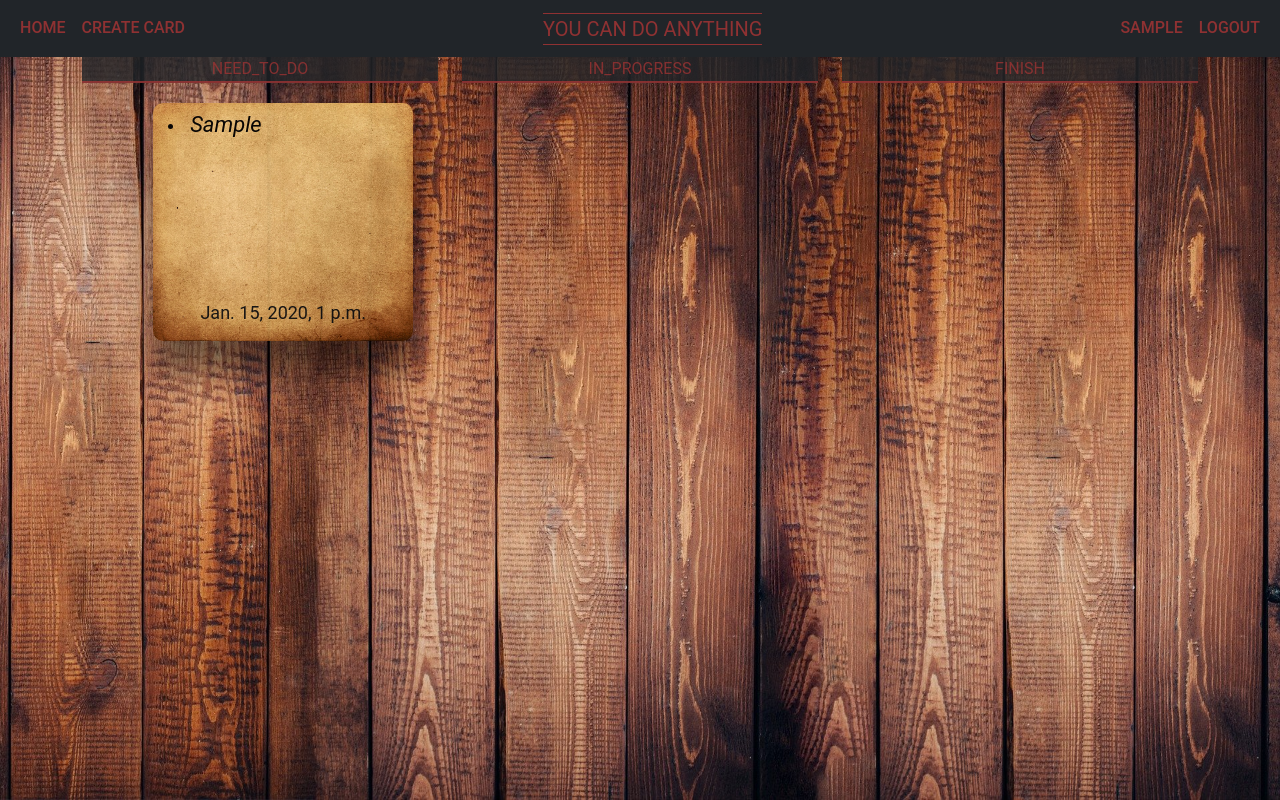
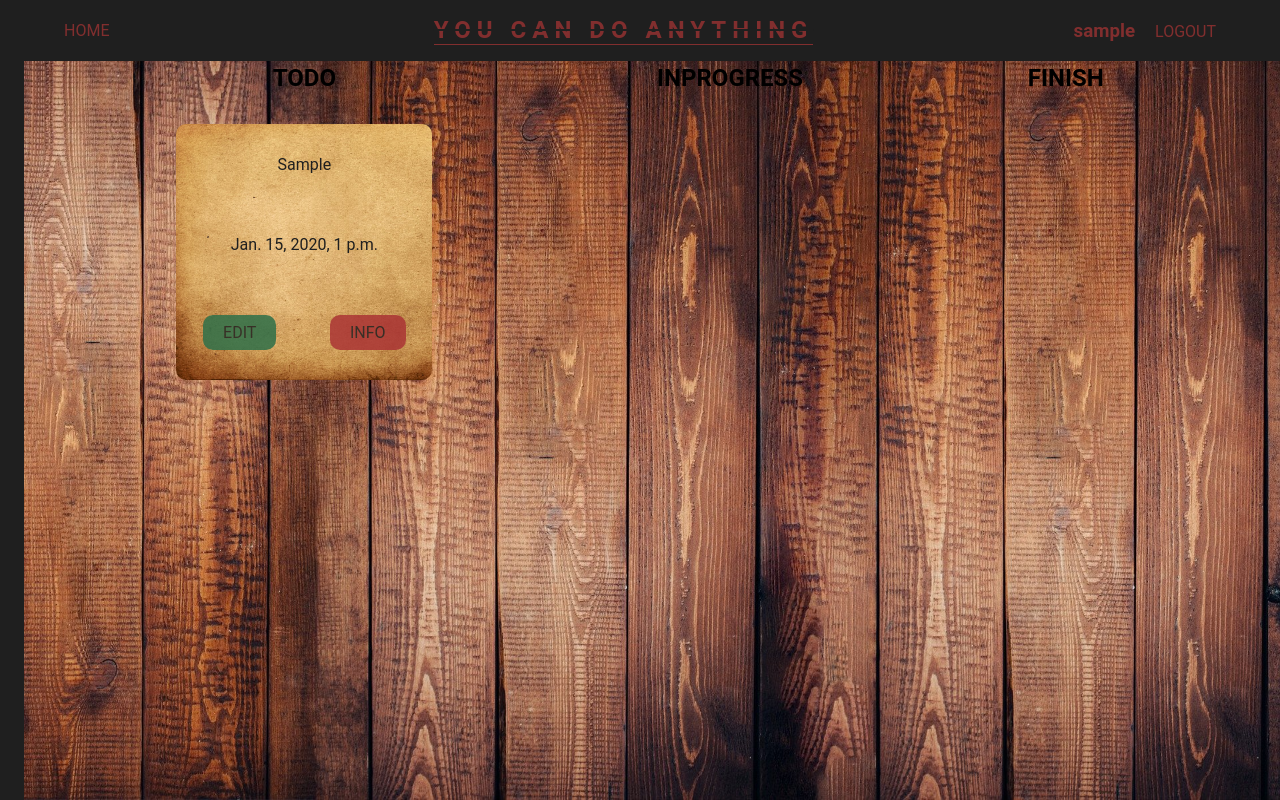
Before and after one commit to Omportal/ToDoKanban, a Django app: page / in a window 1280 px wide. Run offline with Django 4.2, Linux system fonts and the light colour scheme; a user stored in the database is signed in; tables that the repository leaves empty hold one stand-in row (values such as "Sample post"); some libraries are stand-ins or nearby versions.

Commit message:
Add sidebar & Js , refactoring templates

```diff
--- a/mainapp/static/css/style.css
+++ b/mainapp/static/css/style.css
@@ -1,3 +1,9 @@
+/*maincolor = #ab3535*/
+* {
+    margin: 0;
+    padding: 0;
+}
+
 
 body {
     background: url("/static/img/background.jpg") 100% 0 no-repeat fixed;
@@ -9,288 +15,159 @@ body {
     min-width: 320px;
 }
 
-img {
-    max-width: 100%;
-    height: auto;
+.container {
+    margin-left: 64px;
+    margin-right: 64px;
 }
 
-section {
-    padding: 50px, 0;
+/* Navbar */
+
+
+.navbar {
+    background-color: #1f1f1f;
+    position: fixed;
+    width: 100%;
+    top: 0;
+    left: 0;
+    z-index: 1;
 }
 
-a {
-    color: #111;
+.navbar__content {
+    display: flex;
+    justify-content: space-between;
+    align-items: center;
+}
+
+.navbar__logo {
+    opacity: .7;
+    letter-spacing: 6px;
+    text-decoration: line-through;
+    border-bottom: 1px solid;
+    text-decoration-color: #1f1f1f;
+    color: #ab3535;
+    text-align: center;
+    padding-top: 16px;
+    margin-bottom: 16px;
+    margin-left: 64px;
+}
+
+.navbar-link {
+    color: #ab3535;
+    text-decoration: none;
+    opacity: .7;
+}
+
+.navbar-username {
+    display: inline-block;
+    margin-right: 16px;
+    color: #ab3535;
+    opacity: .7;
+}
+
+/* Card */
+
+.progress_header {
+    text-transform: uppercase;
+    text-align: center;
+}
+
+.card {
+    display: flex;
+    justify-content: space-around;
+    height: 100%;
+    margin-top: 64px;
+}
+
+.card__task {
+    background: url("/static/img/paper3.jpg") no-repeat;
+    width: 256px;
+    min-height: 256px;
+    text-align: center;
+    margin-top: 32px;
+    background-size: cover;
+    border-radius: 10px;
+    display: flex;
+    flex-direction: column;
+    justify-content: space-around;
+    color: #1f1f1f;
     text-decoration: none;
 }
 
-a:hover {
-    color:black;
+
+
+
+.card__btn {
+    display: flex;
+    justify-content: space-around;
 }
 
-/*Header */
 
-.navbar-nav .nav-link.active, .navbar-dark .navbar-nav .show>.nav-link {
-    color: #ab3535;
-
-    }
-
-.navbar-nav .nav-link {
-    opacity: .8;
-    font-weight: 500;
-    text-transform: uppercase;
+.btn_edit {
+    color: #1f1f1f;
+    text-decoration: none;
+    background-color: #2f7049;
+    padding: 8px 20px;
+    border: none;
+    opacity: .85;
+    border-radius: 10px;
 
 }
-.nav-slogan {
-    text-transform: uppercase;
-    color: #ab3535;
-    font-size: 1.25rem;
-    text-decoration: borderline;
-    white-space: nowrap;
-    border-top: solid .5px;
-    border-bottom: solid .5px;
-    color: #ab3535;
-    font-wight: 900;
-    opacity: .8;
+
+
+.btn_delete {
+
+    color: #1f1f1f;
+    text-decoration: none;
+    background-color: #ab3535;
+    padding: 8px 20px;
+    border: none;
+    opacity: .85;
+    border-radius: 10px;
+}
+
+
+/* sidebar */
+
+.sidebar {
+    margin: 0;
+    padding: 0;
+    width: 24px;
+    left: 0;
+    top: 60px;
+    background-color: #1f1f1f;
+    position: fixed;
+    height: 100%;
+    overflow: auto;
+    display: flex;
+    flex-direction: column;
+    transition: width 0.75s;
+    z-index: 1;
 
 
 }
 
-
-
-.top-menu li a::after{
-    content: "";
+.sidebar a {
     display: block;
-    width: 100%;
-    background-color: #4284AD;
-    height: 1px;
-    transition: all .3s;
-    transform: scale(0);
-
-}
-.top-menu li a:hover::after{
-    transform: scale(1);
-
-}
-.navbar-brand {
-    padding-top: .3125rem;
-    padding-bottom: .3125rem;
-    padding-left: .5rem;
-    padding-right: .5rem;
-    margin-right: 2rem;
-    margin-left: 0.25rem;
-    font-size: 1.25rem;
-    text-decoration: borderline;
-    white-space: nowrap;
-    border-right: solid 1px;
-    border-bottom: solid 1px;
     color: #ab3535;
-    font-wight: 900;
-    opacity: .8;
-}
-/*Header */
-/*Cards*/
-
-.task-card {
-
-   background: url("/static/img/paper3.jpg") 100% 0 no-repeat;
-   background-size: 100% 100%;
-   border-color: #453013;
-   align-items: center;
-   width: 260px;
-   margin-top: 20px;
-   box-shadow: 0 30px 30px 1px rgba(0, 0, 0, 0.5);
-   transition: all .3s;
-   /* background-color: #133245; */
-   opacity: .95;
-   border-radius: 10px;
-   margin-left:20%;
-   margin-bottom: 50px;
-
-}
-.task-card:hover {
-   box-shadow: 0 50px 50px 1px rgba(0, 0, 0, 5);
-   transition: all .3s;
-}
-
-.task-links a {
-
+    padding: 32px;
+    text-decoration: none;
+    opacity: .9;
+    font-weight: 500;
 
 
 }
 
-.task-details h4 {
-
-    /* background-color: #133245;
-
-    border-top: solid 7px;
-    border-radius: 15px;
-    border-color:#453013;*/
-
-    color: #ab3535;
-    font-size: 30px;
-    text-align: center;
-    justify-content: center;
-    font-weight: 500;
-    display: block;
-    height: 80px;
-
-}
-
-.task-details p {
-    /* background-color:#133245; */
-    color: black;
-   /* text-align: center;*/
-    font-style: italic;
-    font-weight:400;
-    font-size: 22px;
-    height: 60px;
-    padding-top: 5px;
-    padding-left: 5px;
-    height:180px;
-    border-radius: 10px;
-    overflow: hidden;
-}
-
-.progress-choice {
-
-    border-top: solid 2px;
-
-
-
-    font-size: 26px;
-    text-align: center;
-
-}
-
-.create-date {
-    font-size: 18px;
-
-    padding-bottom: 15px;
-    text-align: center;
-}
-ul li {
-    color:black;
-}
-
-
-.card-body{
-
-    color: black;
-    font-size: 18px;
-    text-align: center;
-}
-
-.card-top{
-        background: url("/static/img/paper3.jpg") 100% 0 no-repeat;
-        background-size: 100% 100%;
-        width:400px;
-        height:auto;
-        position:absolute;
-        top:50%;
-        left:50%;
-        margin:-200px 0 0 -200px;
-        opacity: .95;
-        border-radius: 10px;
-}
-
-.card-top-one{
-
-        width:400px;
-        height:auto;
-        position:absolute;
-        top:50%;
-        left:50%;
-        margin:-200px 0 0 -200px;
-        opacity: .95;
-        border-radius: 10px;
-}
-
-
-
-/*Cards*/
-
- #registration {
-    text-align: center;
-    font-size:18px;
-    color:rgba(171, 53, 53, .8);
-    background: rgba(33,37,41);
-    width:400px;
-    height:auto;
-    position:absolute;
-    top:50%;
-    left:50%;
-    margin:-200px 0 0 -200px;
-    border-radius: 10px;
-    text-transform: uppercase;
-
-}
-
-.btn-outline-danger{
-    color:rgba(171, 53, 53, .9);
-    border-color: rgba(171, 53, 53, .9);
-
-}
-
-.card-top1 p a {
-    font-size: 14px;
-    color:rgba(171, 53, 53, .9);
-}
-
-
-.progress-bar {
-    align-items: center;
-    background-color: rgba(33,37,41,.8);
-
-    font-size: 16px;
-    color:rgba(171, 53, 53, .7);
-    text-transform: uppercase;
-    border-bottom: solid 2px;
+.sidebar a:hover {
+    border-bottom: #ab3535 2px solid;
+    border-top: #ab3535 2px solid;
 
 
 }
 
-#task-edit{
-        position:absolute;
-        top:50%;
-        left:50%;
-        margin:-200px 0 0 -200px;
-        align-items: center;
+.sidebar:hover {
+    margin-left: 0;
+    float: left;
+    width: 128px;
+
 
 }
-
-#btn-edit {
-     position:absolute;
-}
-
-#create-task{
-
-}
-
-.sidebar {
-color:rgba(171, 53, 53, .7);
-background-color: rgba(33,37,41,0.9);
-height: 100%;
-width: 80px;
-position: fixed;
-left: 0;
-top: 0;
-padding-top: 80px;
-margin-top:55px;
-}
-.sidebar div {
-padding: 8px;
-font-size: 20px;
-display: block;
-}
-
-.sidebar div a  {
-    color:rgba(171, 53, 53, .7);;
-    text-decoration: none;
-padding: 8px;
-font-size: 20px;
-display: block;
-}
-.body-text {
-margin-left: 150px;
-font-size: 18px;
-}
--- a/mainapp/templates/mainapp/base.html
+++ b/mainapp/templates/mainapp/base.html
@@ -1,19 +1,26 @@
+<!DOCTYPE html>
 {% load static %}
-<!DOCTYPE html>
 <html lang="en">
 <head>
-    <meta charset="UTF-8">
-    <title>Главная доска</title>
-    <link href="https://cdn.jsdelivr.net/npm/bootstrap@5.1.3/dist/css/bootstrap.min.css" rel="stylesheet" integrity="sha384-1BmE4kWBq78iYhFldvKuhfTAU6auU8tT94WrHftjDbrCEXSU1oBoqyl2QvZ6jIW3" crossorigin="anonymous">
+    <meta charset="utf-8">
+    <meta http-equiv="X-UA-Compatible" content="IE=edge">
+    <meta name="viewport" content="width=device-width, initial-scale=1" />
     <script src="https://kit.fontawesome.com/673561c40e.js" crossorigin="anonymous"></script>
     <link rel="stylesheet" type="text/css" href="{% static 'css/style.css' %}">
+    <link rel="preconnect" href="https://fonts.googleapis.com">
+    <link rel="preconnect" href="https://fonts.gstatic.com" crossorigin>
+    <link href="https://fonts.googleapis.com/css2?family=Inter:wght@200;600;700&display=swap" rel="stylesheet">
+    <title>Главная доска</title>
 </head>
 
- <body>
-  {% include "mainapp/navbar.html" %}
+<body>
+{% include "mainapp/navbar.html" %}
+{% include "mainapp/sidebar.html" %}
 
-  {% block content %}
+{% block content %}
 
-  {% endblock %}
- </body>
+{% endblock %}
+
+<script src="{% static 'js/index.js' %}"></script>
+</body>
 </html>
--- a/mainapp/templates/mainapp/create.html
+++ b/mainapp/templates/mainapp/create.html
@@ -1,8 +1,9 @@
 {% extends 'mainapp/base.html' %}
     {% block content %}
-   <div >
+
      <form method="post">
          {% csrf_token %}
+         <div class="task-card">
          <div id="task-edit">
              <div class="card-body">
 
@@ -12,6 +13,7 @@
                 <button class="btn btn-success" id="btn-edit" type="submit">Сохранить</button>
              </div>
         </div>
+             </div>
      </form>
-   </div>
+
 {% endblock %}
--- a/mainapp/templates/mainapp/index.html
+++ b/mainapp/templates/mainapp/index.html
@@ -1,104 +1,84 @@
 {% extends 'mainapp/base.html' %}
 {% block content %}
-{% if  user.is_authenticated %}
+{% if user.is_authenticated %}
 {% if all_objects %}
-    <section class="main-content">
+<div class="content">
     <div class="container">
-            <div class="row">
-                <div class="col-lg-4 .col-sm-6" >
-                    <div class="progress-bar">Need_To_Do</div>
+        <div class="card">
+            <div class="card__needToDo" name="Need_to_do" ondragover="onDragOver(event);" ondrop="onDrop(event);">
+                <h2 class="progress_header">ToDO</h2>
                 {% for obj in all_objects %}
-                    {% if obj.progress_choice == "Need_to_do" %}
-
-                    <a href="{% url 'mainapp:card' obj.id %}">
-                    <div class="task-card">
-<!--                        <img src="/static/img//bul.png">-->
-                        <div class="task-thumb">
+                {% if obj.progress_choice == 'Need_to_do' %}
+                <div class="card__task todo" id="{{ obj.id }}" draggable="true" ondragstart="onDragStart(event);">
+                    <div class="card__details">
+                        <p>{{ obj.task }}</p>
                     </div>
-                        <div class="task-details">
-
-                            <ul><li>
-                                <p>{{ obj.task }}</p>
-                            </li></ul>
+                    <div class="card__date">
+                        {{ obj.updated_at }}
+                    </div>
+                    <div class="card__btn">
+                        <a href="{% url 'mainapp:edit' obj.id %}" class="btn_edit">EDIT</a>
+                        <a href="{% url 'mainapp:card' obj.id %}" class="btn_delete">INFO</a>
+                    </div>
 
                 </div>
-                        <div class="task-progress-date-info">
-
-                            <div class="create-date ">
+                {% endif %}
+                {% endfor %}
+            </div>
+            <div class="card__inProgress" name="In_progress" ondragover="onDragOver(event);" ondrop="onDrop(event);">
+                <h2 class="progress_header">InProgress</h2>
+                {% for obj in all_objects %}
+                {% if obj.progress_choice == 'In_progress' %}
+                <div class="card__task todo" id="{{ obj.id }}" draggable="true" ondragstart="onDragStart(event);">
+                    <div class="card__details">
+                        <p>{{ obj.task }}</p>
+                    </div>
+                    <div class="card__date">
                         {{ obj.updated_at }}
                     </div>
-                            <div class="task-links">
+                    <div class="card__btn">
+                        <a href="{% url 'mainapp:edit' obj.id %}" class="btn_edit">EDIT</a>
+                        <a href="{% url 'mainapp:card' obj.id %}" class="btn_delete">INFO</a>
                     </div>
+
                 </div>
-                    </div>
-                        </a>
-
-
                 {% endif %}
                 {% endfor %}
+            </div>
+
+            <div class="card__finish" name="Finish" ondragover="onDragOver(event);" ondrop="onDrop(event);">
+                <h2 class="progress_header">Finish</h2>
+                {% for obj in all_objects %}
+                {% if obj.progress_choice == 'Finish' %}
+                <div class="card__task todo" id="{{ obj.id }}" draggable="true" ondragstart="onDragStart(event);">
+                    <div class="card__details">
+                        <p>{{ obj.task }}</p>
+                    </div>
+                    <div class="card__date">
+                        {{ obj.updated_at }}
+                    </div>
+                    <div class="card__btn">
+                        <a href="{% url 'mainapp:edit' obj.id %}" class="btn_edit">EDIT</a>
+                        <a href="{% url 'mainapp:card' obj.id %}" class="btn_delete">INFO</a>
+                    </div>
 
                 </div>
-                <div class="col-lg-4 .col-sm-6">
-                    <div class="progress-bar">In_Progress</div>
-                    {% for obj in all_objects %}
-                    {% if obj.progress_choice == "In_progress" %}
-                    <a href="{% url 'mainapp:card' obj.id %}">
-                    <div class="task-card">
-                        <div class="task-thumb">
+                {% endif %}
+                {% endfor %}
             </div>
-                        <div class="task-details">
-                            <ul><li>
-                                <p>{{ obj.task }}</p>
-                            </li></ul>
-                        </div>
-                        <div class="task-progress-date-info">
 
-                            <div class="create-date">
-                                {{ obj.updated_at }}
-                            </div>
-                            <div class="task-links">
 
         </div>
     </div>
-                    </div>
-                        </a>
-                    {% endif %}
-                    {% endfor %}
-                </div>
-                <div class="col-lg-4 .col-sm-6">
-                    <div class="progress-bar">Finish</div>
-                    {% for obj in all_objects %}
-                    {% if obj.progress_choice == "Finish" %}
-                    <a href="{% url 'mainapp:card' obj.id %}">
-                    <div class="task-card">
-                        <div class="task-thumb">
-                        </div>
-                        <div class="task-details">
-                            <ul><li>
-                                <p>{{ obj.task }}</p>
-                            </li></ul>
-                        </div>
-                        <div class="task-progress-date-info">
-
-                            <div class="create-date">
-                                {{ obj.updated_at }}
-                            </div>
-                            <div class="task-links">
 
 </div>
 </div>
-                    </div>
-                        </a>
-                    {% endif %}
-                    {% endfor %}
-                </div>
-            </div>
-        </div>
-    </section>
+
 {% else %}
 {% endif %}
+
 {% else %}
-
 {% endif %}
 
+
 {% endblock %}
--- a/mainapp/templates/mainapp/navbar.html
+++ b/mainapp/templates/mainapp/navbar.html
@@ -1,42 +1,23 @@
-<nav class="navbar  bg-dark navbar-expand-md sticky-top ">
-    <div class="container-fluid">
-<!--        <div class="navbar-brand">TDC</div> Пока нет названия брэнда-->
-          <button class="navbar-toggler" type="button" data-toggle="collapse" data-target="#navbarSupportedContent" aria-controls="navbarSupportedContent" aria-expanded="false" aria-label="Toggle navigation">
-            <span class="navbar-toggler-icon"></span>
-          </button>
-            <div class="collapse navbar-collapse" id="navbarSupportedContent">
-                <ul class="navbar-nav mr-auto mb-2 mb-lg-0 top-menu">
-                      <li class="nav-item">
-                          <a class="nav-link active" aria-current="page" href="{% url 'mainapp:main' %}">Home</a>
-                      </li>
-                      <li class="nav-item">
-                        <a class="nav-link active" aria-current="page" href="{% url 'mainapp:create' %}">Create Card</a>
-                      </li>
+<div class="navbar">
+    <div class="container">
+        <div class="navbar__content">
+            <div class="navbar__home">
+                <a class="navbar-link" href="">HOME</a>
+            </div>
+            <div class="navbar__logo">
+                <h2>YOU CAN DO ANYTHING</h2>
+            </div>
+            <div class="navbar__login">
+                {% if user.is_authenticated %}
+                <h3 class="navbar-username">{{ user.get_username }}</h3>
+                <a class="navbar-link" href="">LOGOUT</a>
+                {% else %}
+                <a class="navbar-link" href="">LOGIN</a>
+                <a class="navbar-link" href="">REGISTRATION</a>
+                {% endif %}
+            </div>
+        </div>
 
-                    </ul>
-                      <ul class="navbar-nav ms-auto mb-2 mb-lg-0 top-menu">
-                              <li class="nav-slogan">
-                                  <div class="slogan-text">You Can Do Anything</div>
-                              </li>
-                      </ul>
 
-              <ul class="navbar-nav ms-auto mb-2 mb-lg-0 top-menu">
-                  {% if user.is_authenticated %}
-                  <li class="nav-link active">{{ user.get_username }}</li>
-                  <li class="nav-item">
-
-                          <a class="nav-link active" aria-current="page" href="{% url 'logout'%}?next={% url 'login' %}">Logout</a>
-                      </li>
-                  {% else %}
-                      <li class="nav-item">
-                              <a class="nav-link active" aria-current="page" href="{% url 'login'%}?next={{request.path}}">Log in</a>
-                          </li>
-                      <li class="nav-item">
-                          <a class="nav-link active" aria-current="page" href="{% url 'mainapp:register'%}">Registration</a>
-
-                      </li>
-                  {% endif %}
-              </ul>
-        </div>
     </div>
-</nav>
+</div>
--- /dev/null
+++ b/mainapp/templates/mainapp/sidebar.html
@@ -0,0 +1,7 @@
+<!-- The sidebar -->
+<div class="sidebar">
+    <a class="active" href="#home">ADD</a>
+    <a class="active" href="#home">INFO</a>
+    <a class="active" href="#home">CONTACT</a>
+    <a class="active" href="#home">ABOUT</a>
+</div>
--- a/mainapp/views.py
+++ b/mainapp/views.py
@@ -13,6 +13,13 @@ from django.urls import reverse
 class TaskView(generic.ListView):
     template_name = 'mainapp/index.html'
     context_object_name = "all_objects"
+
+    def post(self, request, *args, **kwargs):
+        progress = request.POST.get('progress_choice')
+        pk = request.POST.get('id')
+        print(progress)
+        Task.objects.filter(pk=pk).update(progress_choice=f'{progress}')
+        return render(request, self.template_name)
 
     def get_queryset(self):
         queryset = Task.objects.filter(user=self.request.user.id)
@@ -79,7 +86,7 @@ class RegisterView(generic.TemplateView):
             password = request.POST.get('password')
             password2 = request.POST.get('password2')
 
-            if password == password2 and username and len(password) > 1 :
+            if password == password2 and username and len(password) > 1:
                 User.objects.create_user(username, email, password)
                 return redirect(reverse("login"))
 
```
Also changed, not shown: mainapp/static/js/index.js (added, +51 -0 lines), mainapp/templates/mainapp/edit.html (+5 -2 lines). Lines whose indentation alone changed are shown as unchanged.
